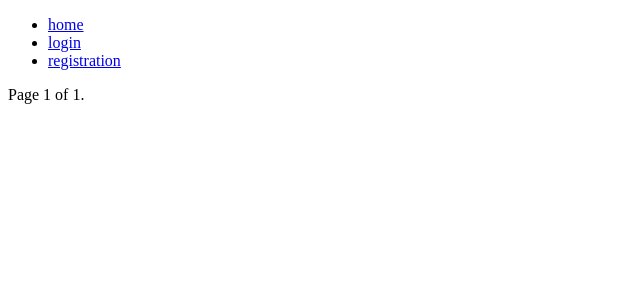
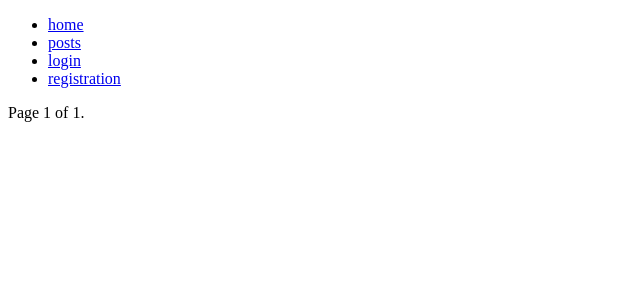
Before and after one commit to datotoda/easy_blog, a Django app: page /posts/ in a window 1280 px wide. Shown: the top 300 px of the page, without its empty margins (0-640 px from the left). Run offline with Django 4.2, Linux system fonts and the light colour scheme; data that the repository does not hold is empty.

Commit message:
Add posts link in navbar

```diff
--- a/templates/base.html
+++ b/templates/base.html
@@ -9,6 +9,7 @@
 
         <ul>
             <li><a href={% url 'blog:home' %}>home</a></li>
+            <li><a href="{% url 'blog:post-list' %}">posts</a></li>
             {% if not request.user.is_authenticated %}
                 <li><a href={% url 'user:login' %}>login</a></li>
                 <li><a href={% url 'user:registration' %}>registration</a></li>
```
